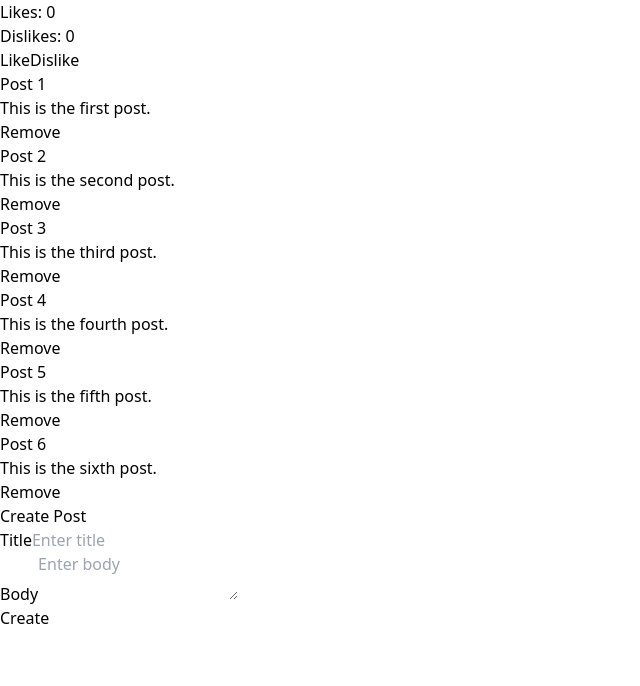
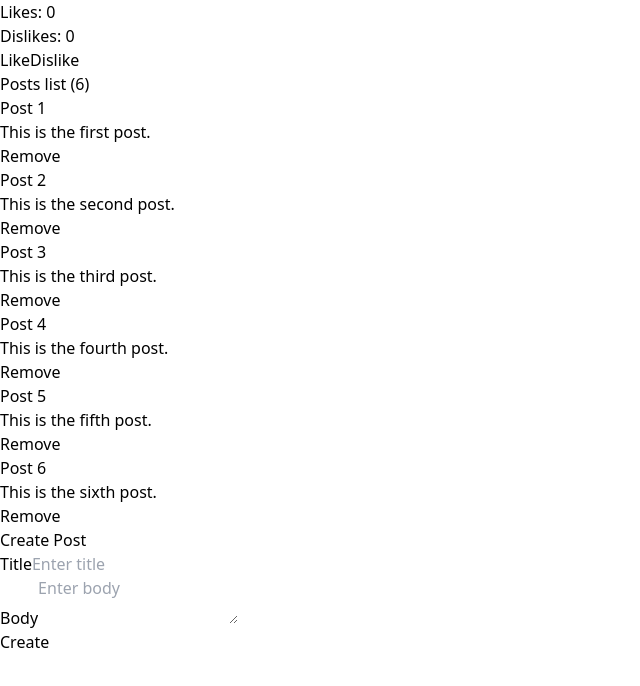
Before and after one commit to PavelRovnyi/task-list, a Vue app: page / in a window 1280 px wide. Shown: the top 686 px of the page, without its empty margins (0-640 px from the left). Built offline with nearby package versions, Linux system fonts and the light colour scheme.

Commit message:
fix params in components

```diff
--- a/src/test-app/CreatePostForm.vue
+++ b/src/test-app/CreatePostForm.vue
@@ -5,10 +5,10 @@
       <div class="mb-4">
         <label class="block text-gray-700 font-bold mb-2" for="title">Title</label>
         <CustomInput
-        v-model:postTitle="title"
-        :inputPlaceholder="inputPlaceholder"
+          v-model:postTitle="title"
+          :inputPlaceholder="'Enter title'"
+          :inputClass="'shadow appearance-none border rounded w-full py-2 px-3 text-gray-700 leading-tight focus:outline-none focus:shadow-outline'"
         ></CustomInput>
-
       </div>
       <div class="mb-6">
         <label class="block text-gray-700 font-bold mb-2" for="body">Body</label>
--- a/src/test-app/PostsList.vue
+++ b/src/test-app/PostsList.vue
@@ -1,11 +1,20 @@
 <template>
-  <div class="grid grid-cols-1 md:grid-cols-2 lg:grid-cols-3 gap-4 mt-10">
-    <PostsList
-    v-for="post in posts"
-    :key="post.id"
-    :post="post"
-    @remove:post="$emit('remove', post)">
-  </PostsList>
+  <div class="wrap" v-if="posts.length > 0">
+    <h3 class="text-3xl font-bold dark:text-white text-center mt-10">
+      Posts list ({{ posts.length }})
+    </h3>
+    <div class="grid grid-cols-1 md:grid-cols-2 lg:grid-cols-3 gap-4 m-10">
+      <PostsList
+        v-for="post in posts"
+        :key="post.id"
+        :post="post"
+        @remove:post="$emit('remove', post)"
+      >
+      </PostsList>
+    </div>
+  </div>
+  <div v-else>
+    <h3 class="text-3xl font-bold dark:text-white text-center mt-10 text-red-500">Empty list</h3>
   </div>
 </template>
 
--- a/src/test-app/ui/CustomInput.vue
+++ b/src/test-app/ui/CustomInput.vue
@@ -2,10 +2,10 @@
   <input
     :value="postTitle"
     @input="handleInput"
-    class="shadow appearance-none border rounded w-full py-2 px-3 text-gray-700 leading-tight focus:outline-none focus:shadow-outline"
+    :class="inputClass"
     :id="name"
     :type="type"
-    placeholder="Enter title"
+    :placeholder="inputPlaceholder"
   />
 </template>
 
@@ -30,14 +30,16 @@ defineProps({
   inputPlaceholder: {
     type: String,
     default: 'Enter title'
+  },
+  inputClass: {
+    type: String,
+    default: ''
   }
 })
 
 const emits = defineEmits(['update:postTitle'])
 
 const handleInput = (event: MyInputEvent) => {
-  console.log(event)
-
   const inputValue = event.target.value
   emits('update:postTitle', inputValue)
 }
```
Also changed, not shown: src/test-app/ui/CustomModal.vue (added).
